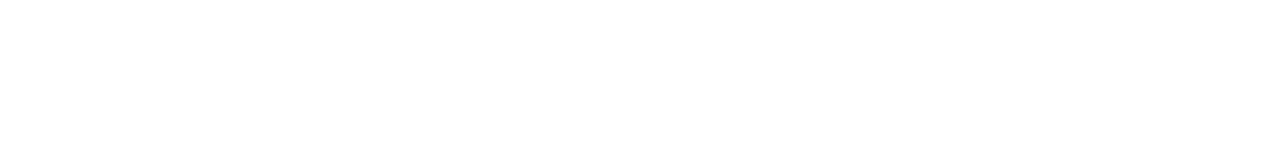
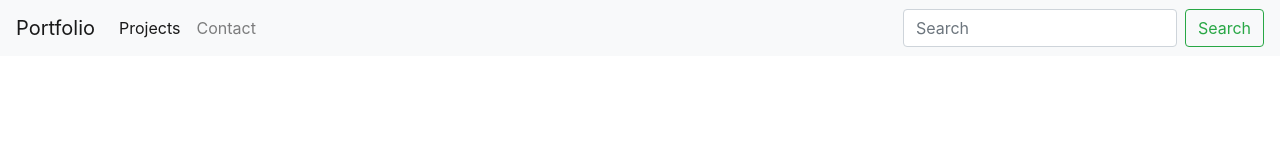
Before and after one commit to imt-549-sp20/coursework-jaynelee04, a website: page portfolio/index.html in a window 1280 px wide. Drawn offline with nearby package versions, Linux system fonts and the light colour scheme.

Commit message:
Update index.html

```diff
--- a/portfolio/index.html
+++ b/portfolio/index.html
@@ -12,6 +12,28 @@
 
   <body>
     <header>
+      <nav class="navbar navbar-expand-lg navbar-light bg-light">
+        <a class="navbar-brand" href="#">Portfolio</a>
+        <button class="navbar-toggler" type="button" data-toggle="collapse" data-target="#navbarSupportedContent" aria-controls="navbarSupportedContent" aria-expanded="false" aria-label="Toggle navigation">
+          <span class="navbar-toggler-icon"></span>
+        </button>
+
+        <div class="collapse navbar-collapse" id="navbarSupportedContent">
+          <ul class="navbar-nav mr-auto">
+            <li class="nav-item active">
+              <a class="nav-link" href="#">Projects <span class="sr-only">Resume</span></a>
+            </li>
+            <li class="nav-item">
+              <a class="nav-link" href="#">Contact</a>
+            </li>
+
+          </ul>
+          <form class="form-inline my-2 my-lg-0">
+            <input class="form-control mr-sm-2" type="search" placeholder="Search" aria-label="Search">
+            <button class="btn btn-outline-success my-2 my-sm-0" type="submit">Search</button>
+          </form>
+        </div>
+      </nav>
 
     </header>
     <main>
```
